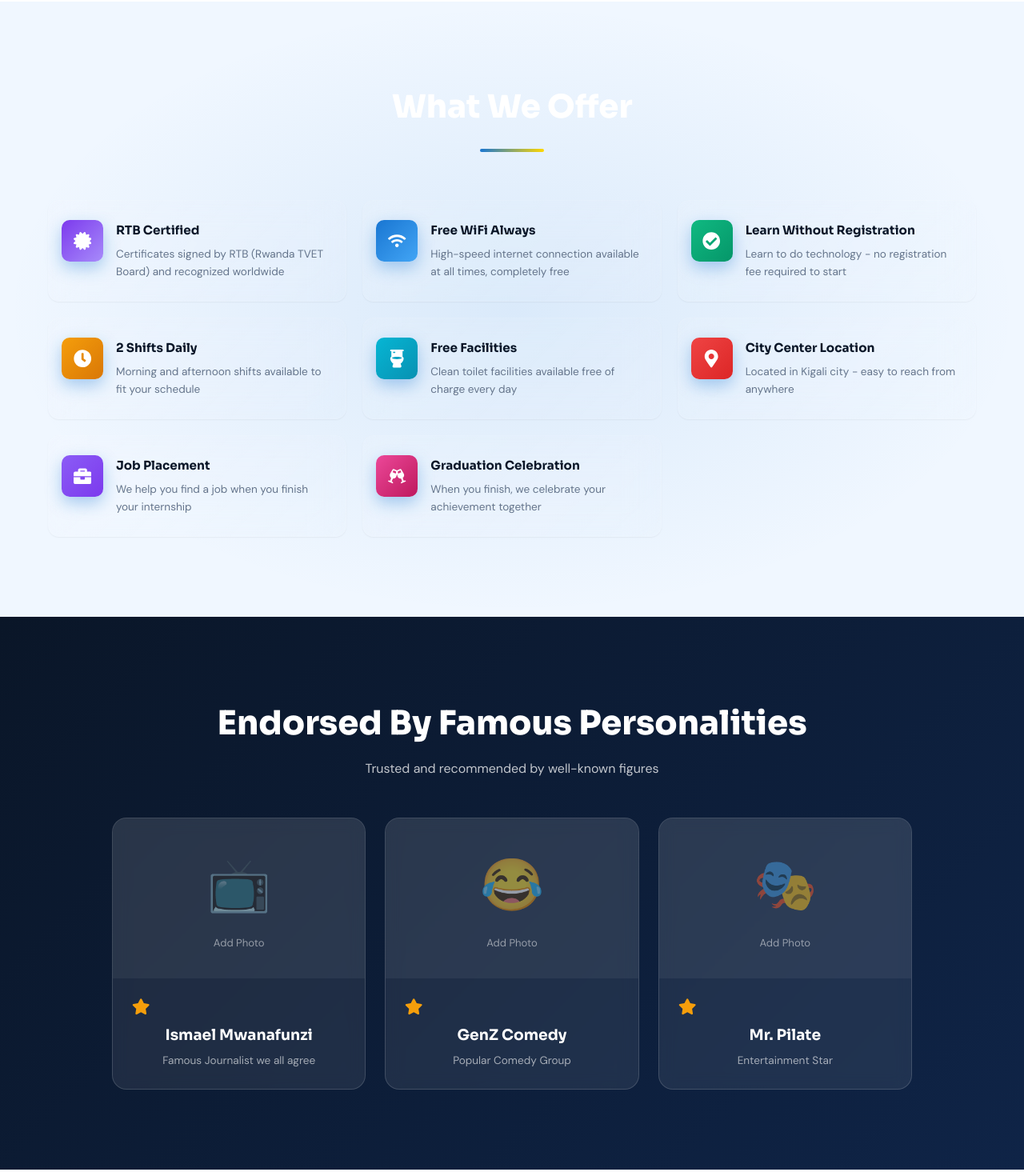
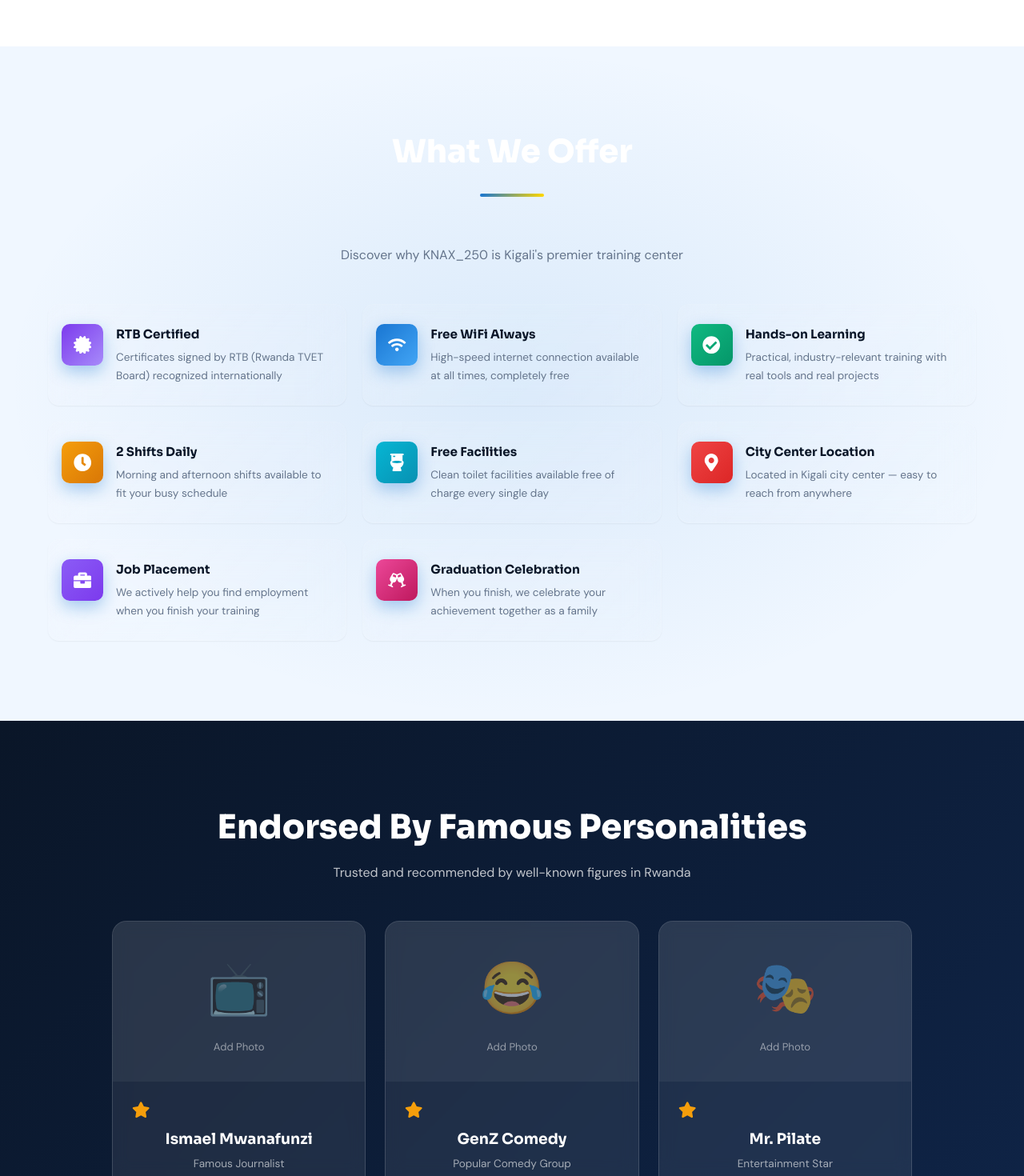
Before and after one commit to nicyuzuzoog/KNAX, a React (Create React App) app in the folder frontend/: page /find-us in a window 1280 px wide. Shown: the part 1330-2800 px from the top of the page at 80% size. Built offline with nearby package versions, Linux system fonts and the light colour scheme.

Commit message:
Update FindUs.jsx
uii

```diff
--- a/frontend/src/pages/FindUs/FindUs.jsx
+++ b/frontend/src/pages/FindUs/FindUs.jsx
@@ -3,37 +3,27 @@
 import { Link } from 'react-router-dom';
 import BackButton from '../../components/BackButton/BackButton';
 import {
-  FaMapMarkerAlt,
-  FaPhone,
-  FaWhatsapp,
-  FaCheckCircle,
-  FaWifi,
-  FaCertificate,
-  FaBriefcase,
-  FaToilet,
-  FaClock,
-  FaGlassCheers,
-  FaBus,
-  FaStar,
-  FaEnvelope
+  FaMapMarkerAlt, FaPhone, FaWhatsapp, FaCheckCircle, FaWifi,
+  FaCertificate, FaBriefcase, FaToilet, FaClock, FaGlassCheers,
+  FaBus, FaStar, FaEnvelope, FaGraduationCap
 } from 'react-icons/fa';
 import './FindUs.css';
 
 const FindUs = () => {
   return (
     <div className="findus-page">
-      {/* Back Button */}
       <BackButton to="/" text="Back to Home" />
 
-      {/* Hero */}
+      {/* HERO */}
       <section className="findus-hero">
         <div className="container">
-          <h1>Find <span className="highlight">KNAX250</span></h1>
-          <p>Everything you need to know about visiting us</p>
+          <span className="findus-hero-badge">Kigali, Rwanda</span>
+          <h1>Find <span className="highlight">KNAX_250</span></h1>
+          <p>Everything you need to know about visiting us — we're easy to find!</p>
         </div>
       </section>
 
-      {/* Location Section */}
+      {/* LOCATION */}
       <section className="location-section">
         <div className="container">
           <div className="location-grid">
@@ -42,43 +32,23 @@
 
               <div className="address-card">
                 <h3>Physical Address</h3>
-                <p className="main-address">
-                  Near <strong>Makuza Peace Plaza</strong>
-                </p>
-                <p className="sub-address">
-                  In front of <strong>BK IN Carefree Zone</strong>
-                </p>
-                <p className="sub-address">
-                  <strong>ATHENE Building</strong>, Kigali City Center
-                </p>
+                <p className="main-address">Near <strong>Makuza Peace Plaza</strong></p>
+                <p className="sub-address">In front of <strong>BK IN Carefree Zone</strong></p>
+                <p className="sub-address"><strong>ATHENE Building</strong>, Kigali City Center</p>
               </div>
 
               <div className="contact-cards">
                 <a href="tel:0782562906" className="quick-contact phone">
                   <FaPhone />
-                  <div>
-                    <span>Call Us</span>
-                    <strong>0782562906</strong>
-                  </div>
+                  <div><span>Call Us</span><strong>0782562906</strong></div>
                 </a>
-                <a
-                  href="https://wa.me/250782562906"
-                  target="_blank"
-                  rel="noopener noreferrer"
-                  className="quick-contact whatsapp"
-                >
+                <a href="https://wa.me/250782562906" target="_blank" rel="noopener noreferrer" className="quick-contact whatsapp">
                   <FaWhatsapp />
-                  <div>
-                    <span>WhatsApp</span>
-                    <strong>0782562906</strong>
-                  </div>
+                  <div><span>WhatsApp</span><strong>0782562906</strong></div>
                 </a>
-                <a href="mailto:niyikorajeanbatist@gmail.com" className="quick-contact email">
+                <a href="mailto:niyikorajeanbaptiste@gmail.com" className="quick-contact email">
                   <FaEnvelope />
-                  <div>
-                    <span>Email</span>
-                    <strong>niyikorajeanbatiste@gmail.com</strong>
-                  </div>
+                  <div><span>Email</span><strong>niyikorajeanbaptiste@gmail.com</strong></div>
                 </a>
               </div>
 
@@ -88,7 +58,7 @@
                   <li>Easy access from Kigali City Center</li>
                   <li>Near major bus routes and public transport</li>
                   <li>Walking distance from Makuza Peace Plaza</li>
-                  <li>Look for the ATENE Building</li>
+                  <li>Look for the ATHENE Building signage</li>
                 </ul>
               </div>
             </div>
@@ -96,171 +66,38 @@
             <div className="map-box">
               <iframe
                 src="https://www.google.com/maps/embed?pb=!3m2!1sen!2srw!4v1770365038991!5m2!1sen!2srw!6m8!1m7!1sCAoSF0NJSE0wb2dLRUlDQWdJQ2V2T2pVcUFF!2m2!1d-1.949145814143238!2d30.05998743631952!3f235.35127!4f0!5f0.7820865974627469"
-                width="100%"
-                height="100%"
+                width="100%" height="100%"
                 style={{ border: 0 }}
-                allowFullScreen=""
-                loading="lazy"
+                allowFullScreen="" loading="lazy"
                 referrerPolicy="no-referrer-when-downgrade"
                 title="KNAX250 Location"
-              ></iframe>
+              />
             </div>
           </div>
         </div>
       </section>
 
-      {/* Features Section */}
+      {/* FEATURES */}
       <section className="features-section">
         <div className="container">
           <h2 className="section-title">What We Offer</h2>
+          <p className="section-subtitle">Discover why KNAX_250 is Kigali's premier training center</p>
           <div className="features-grid">
-            <div className="feature-item">
-              <div className="feature-icon cert">
-                <FaCertificate />
-              </div>
-              <div className="feature-content">
-                <h3>RTB Certified</h3>
-                <p>Certificates signed by RTB (Rwanda TVET Board) and recognized worldwide</p>
-              </div>
-            </div>
-
-            <div className="feature-item">
-              <div className="feature-icon wifi">
-                <FaWifi />
-              </div>
-              <div className="feature-content">
-                <h3>Free WiFi Always</h3>
-                <p>High-speed internet connection available at all times, completely free</p>
-              </div>
-            </div>
-
-            <div className="feature-item">
-              <div className="feature-icon learn">
-                <FaCheckCircle />
-              </div>
-              <div className="feature-content">
-                <h3>Learn Without Registration</h3>
-                <p>Learn to do technology - no registration fee required to start</p>
-              </div>
-            </div>
-
-            <div className="feature-item">
-              <div className="feature-icon shifts">
-                <FaClock />
-              </div>
-              <div className="feature-content">
-                <h3>2 Shifts Daily</h3>
-                <p>Morning and afternoon shifts available to fit your schedule</p>
-              </div>
-            </div>
-
-            <div className="feature-item">
-              <div className="feature-icon toilet">
-                <FaToilet />
-              </div>
-              <div className="feature-content">
-                <h3>Free Facilities</h3>
-                <p>Clean toilet facilities available free of charge every day</p>
-              </div>
-            </div>
-
-            <div className="feature-item">
-              <div className="feature-icon location">
-                <FaMapMarkerAlt />
-              </div>
-              <div className="feature-content">
-                <h3>City Center Location</h3>
-                <p>Located in Kigali city - easy to reach from anywhere</p>
-              </div>
-            </div>
-
-            <div className="feature-item">
-              <div className="feature-icon job">
-                <FaBriefcase />
-              </div>
-              <div className="feature-content">
-                <h3>Job Placement</h3>
-                <p>We help you find a job when you finish your internship</p>
-              </div>
-            </div>
-
-            <div className="feature-item">
-              <div className="feature-icon celebrate">
-                <FaGlassCheers />
-              </div>
-              <div className="feature-content">
-                <h3>Graduation Celebration</h3>
-                <p>When you finish, we celebrate your achievement together</p>
-              </div>
-            </div>
-          </div>
-        </div>
-      </section>
-
-      {/* Endorsements Section */}
-      <section className="endorsements-section">
-        <div className="container">
-          <h2 className="section-title">Endorsed By Famous Personalities</h2>
-          <p className="section-subtitle">Trusted and recommended by well-known figures</p>
-
-          <div className="endorsements-grid">
-            <div className="endorsement-card">
-              <div className="endorsement-image">
-                <div className="image-placeholder">
-                  <span>📺</span>
-                  <p>Add Photo</p>
-                </div>
-              </div>
-              <div className="endorsement-info">
-                <FaStar className="star" />
-                <h3>Ismael Mwanafunzi</h3>
-                <p>Famous Journalist we all agree</p>
-              </div>
-            </div>
-
-            <div className="endorsement-card">
-              <div className="endorsement-image">
-                <div className="image-placeholder">
-                  <span>😂</span>
-                  <p>Add Photo</p>
-                </div>
-              </div>
-              <div className="endorsement-info">
-                <FaStar className="star" />
-                <h3>GenZ Comedy</h3>
-                <p>Popular Comedy Group</p>
-              </div>
-            </div>
-
-            <div className="endorsement-card">
-              <div className="endorsement-image">
-                <div className="image-placeholder">
-                  <span>🎭</span>
-                  <p>Add Photo</p>
-                </div>
-              </div>
-              <div className="endorsement-info">
-                <FaStar className="star" />
-                <h3>Mr. Pilate</h3>
-                <p>Entertainment Star</p>
-              </div>
-            </div>
-          </div>
-        </div>
-      </section>
-
-      {/* Gallery Section */}
-      <section className="gallery-section">
-        <div className="container">
-          <h2 className="section-title">Our Facility</h2>
-          <p className="section-subtitle">Take a look at our learning environment</p>
-
-          <div className="gallery-grid">
-            {[1, 2, 3, 4, 5, 6].map((num) => (
-              <div key={num} className="gallery-item">
-                <div className="gallery-placeholder">
-                  <span>📷</span>
-                  <p>Add Photo {num}</p>
+            {[
+              { cls:'cert',     icon:<FaCertificate />, title:'RTB Certified', text:'Certificates signed by RTB (Rwanda TVET Board) recognized internationally' },
+              { cls:'wifi',     icon:<FaWifi />,        title:'Free WiFi Always', text:'High-speed internet connection available at all times, completely free' },
+              { cls:'learn',    icon:<FaCheckCircle />, title:'Hands-on Learning', text:'Practical, industry-relevant training with real tools and real projects' },
+              { cls:'shifts',   icon:<FaClock />,       title:'2 Shifts Daily', text:'Morning and afternoon shifts available to fit your busy schedule' },
+              { cls:'toilet',   icon:<FaToilet />,      title:'Free Facilities', text:'Clean toilet facilities available free of charge every single day' },
+              { cls:'location', icon:<FaMapMarkerAlt />,title:'City Center Location', text:'Located in Kigali city center — easy to reach from anywhere' },
+              { cls:'job',      icon:<FaBriefcase />,   title:'Job Placement', text:'We actively help you find employment when you finish your training' },
+              { cls:'celebrate',icon:<FaGlassCheers />, title:'Graduation Celebration', text:'When you finish, we celebrate your achievement together as a family' },
+            ].map((f,i) => (
+              <div className="feature-item" key={i}>
+                <div className={`feature-icon ${f.cls}`}>{f.icon}</div>
+                <div className="feature-content">
+                  <h3>{f.title}</h3>
+                  <p>{f.text}</p>
                 </div>
               </div>
             ))}
@@ -268,22 +105,68 @@
         </div>
       </section>
 
-      {/* CTA Section */}
+      {/* ENDORSEMENTS */}
+      <section className="endorsements-section">
+        <div className="container">
+          <h2 className="section-title">Endorsed By Famous Personalities</h2>
+          <p className="section-subtitle">Trusted and recommended by well-known figures in Rwanda</p>
+          <div className="endorsements-grid">
+            {[
+              { emoji:'📺', name:'Ismael Mwanafunzi', role:'Famous Journalist' },
+              { emoji:'😂', name:'GenZ Comedy',        role:'Popular Comedy Group' },
+              { emoji:'🎭', name:'Mr. Pilate',         role:'Entertainment Star' },
+            ].map((e,i) => (
+              <div className="endorsement-card" key={i}>
+                <div className="endorsement-image">
+                  <div className="image-placeholder">
+                    <span>{e.emoji}</span>
+                    <p>Add Photo</p>
+                  </div>
+                </div>
+                <div className="endorsement-info">
+                  <FaStar className="star" />
+                  <h3>{e.name}</h3>
+                  <p>{e.role}</p>
+                </div>
+              </div>
+            ))}
+          </div>
+        </div>
+      </section>
+
+      {/* GALLERY */}
+      <section className="gallery-section">
+        <div className="container">
+          <h2 className="section-title">Our Facility</h2>
+          <p className="section-subtitle">Take a look at our professional learning environment</p>
+          <div className="gallery-grid">
+            {[1,2,3,4,5,6].map(n => (
+              <div key={n} className="gallery-item">
+                <div className="gallery-placeholder">
+                  <span>📷</span>
+                  <p>Add Photo {n}</p>
+                </div>
+              </div>
+            ))}
+          </div>
+        </div>
+      </section>
+
+      {/* CTA */}
       <section className="findus-cta">
         <div className="container">
           <h2>Ready to Visit Us?</h2>
-          <p>Come see our facilities and meet our team</p>
+          <p>Come see our facilities, meet our team, and start your journey today!</p>
           <div className="cta-buttons">
             <a
-              href="https://wa.me/250782562906?text=Hello, I want to visit KNAX250"
-              target="_blank"
-              rel="noopener noreferrer"
-              className="btn btn-primary btn-large"
+              href="https://wa.me/250782562906?text=Hello, I want to visit KNAX_250"
+              target="_blank" rel="noopener noreferrer"
+              className="btn btn-primary-cta btn-large"
             >
               <FaWhatsapp /> Contact on WhatsApp
             </a>
-            <Link to="/register" className="btn btn-outline btn-large">
-              Apply Now
+            <Link to="/register" className="btn btn-outline-cta btn-large">
+              <FaGraduationCap /> Apply Now
             </Link>
           </div>
         </div>
```
